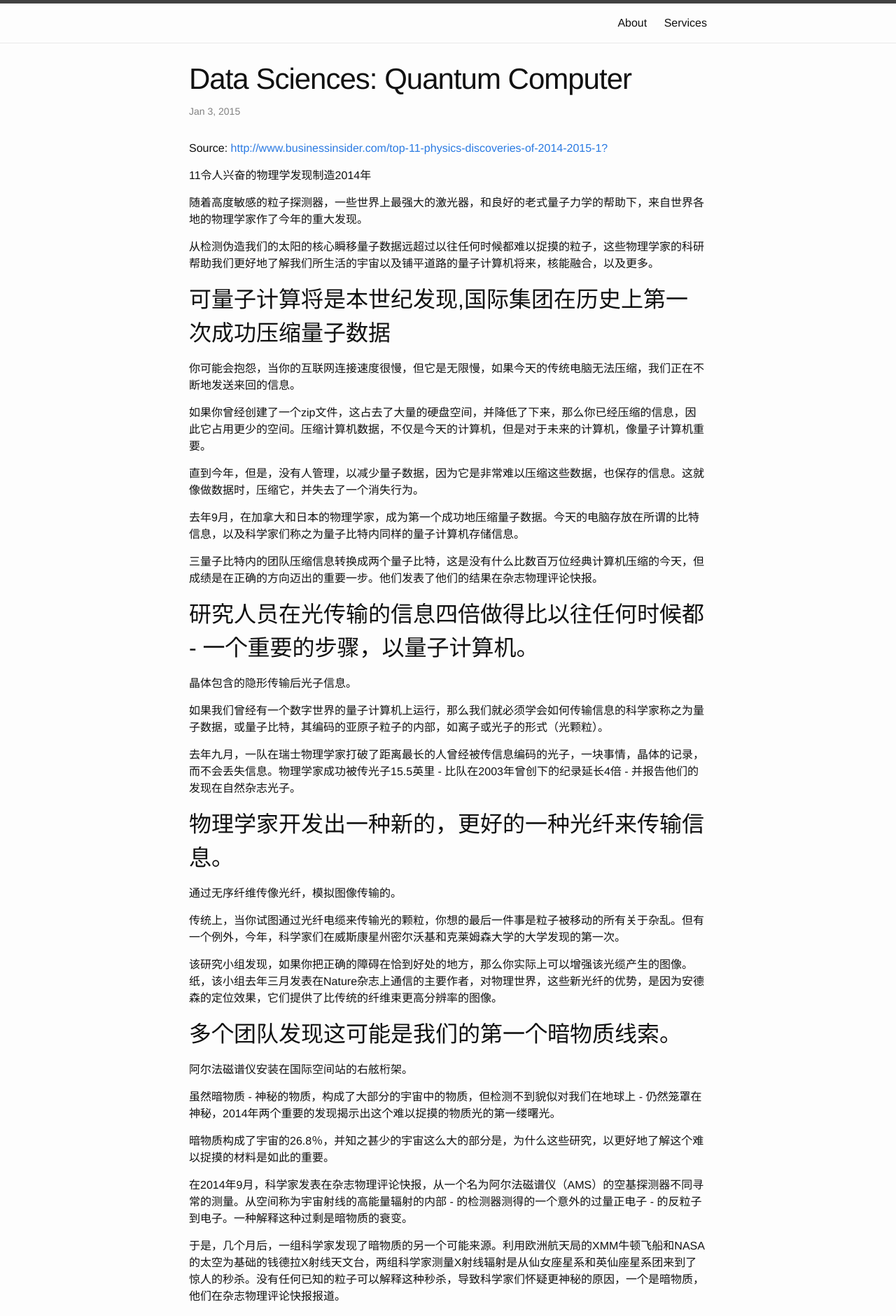
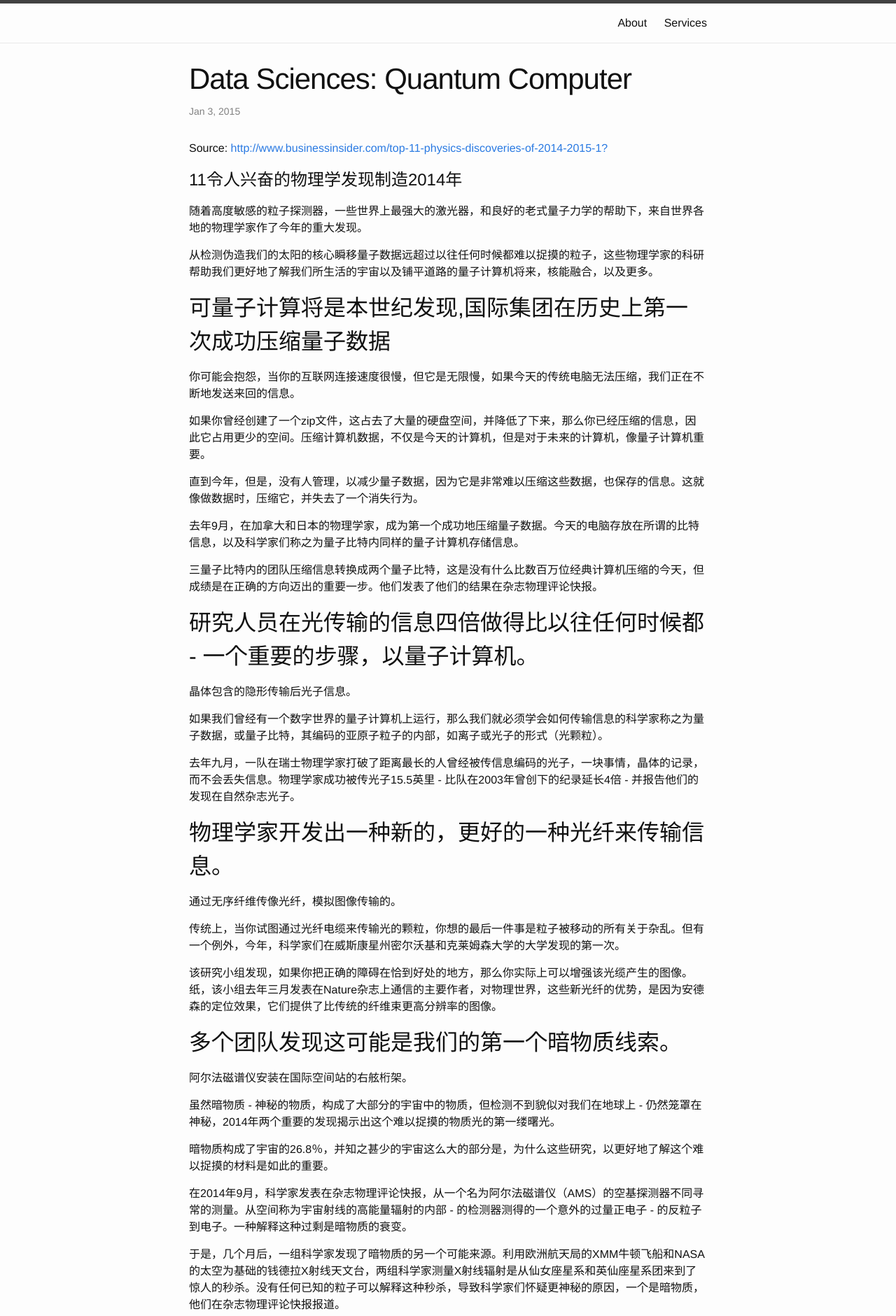
Before and after one commit to thetophu/thetophu.github.io, a Jekyll site: the page built from _posts/2015-01-01-Data-Sciences:Quantum Computing.md, in a window 1280 px wide. Shown: the top 1881 px of the page at 70% size. Built offline with Jekyll 4.4.1, drawn with Linux system fonts in a browser that asks for light colours.

```diff
--- a/_posts/2015-01-01-Data-Sciences:Quantum Computing.md
+++ b/_posts/2015-01-01-Data-Sciences:Quantum Computing.md
@@ -9,7 +9,7 @@ categories: posts
 Source: [http://www.businessinsider.com/top-11-physics-discoveries-of-2014-2015-1?](http://www.businessinsider.com/top-11-physics-discoveries-of-2014-2015-1?)
 
 
-11令人兴奋的物理学发现制造2014年
+#11令人兴奋的物理学发现制造2014年
 
 
 随着高度敏感的粒子探测器，一些世界上最强大的激光器，和良好的老式量子力学的帮助下，来自世界各地的物理学家作了今年的重大发现。
```
